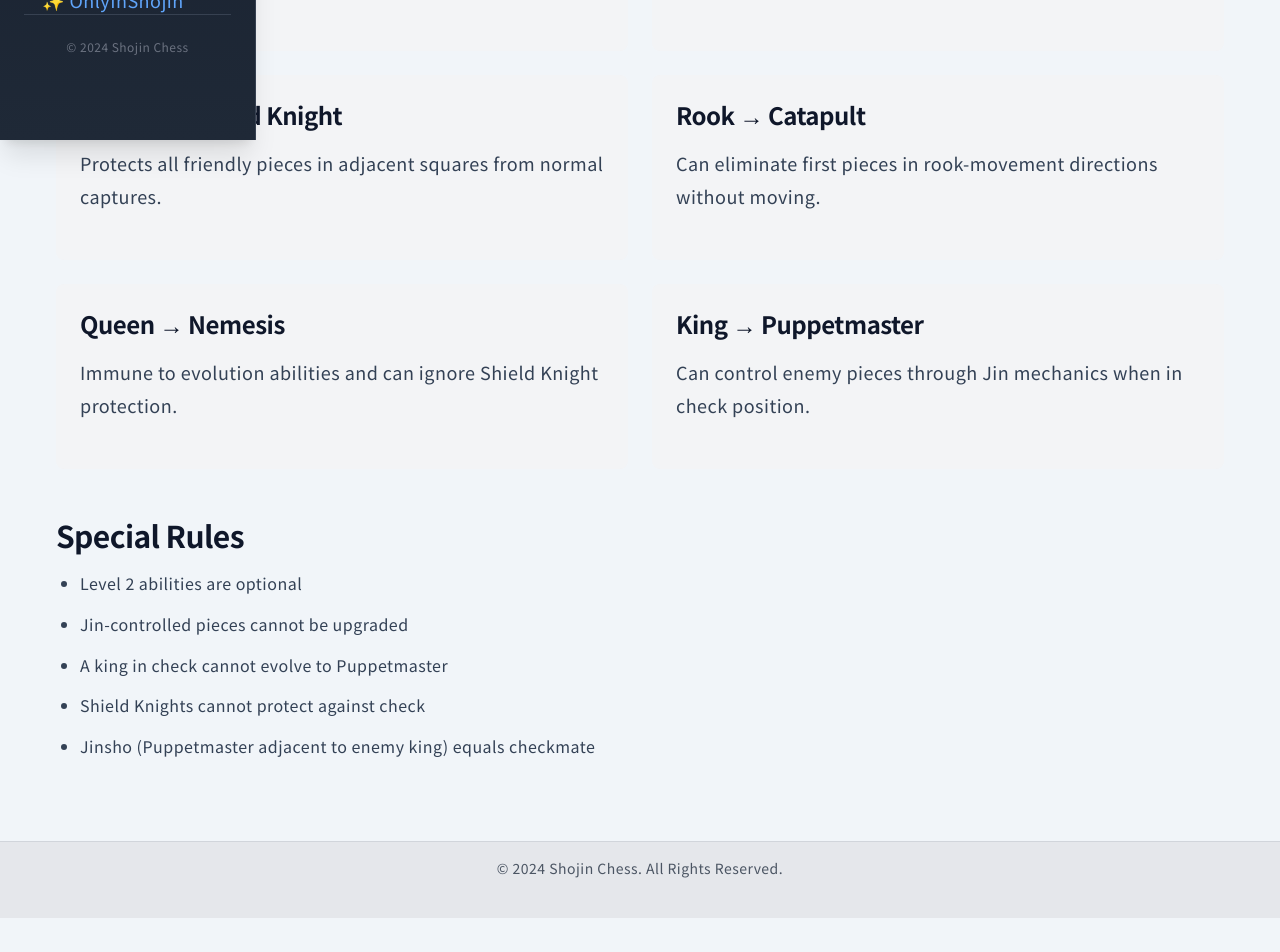
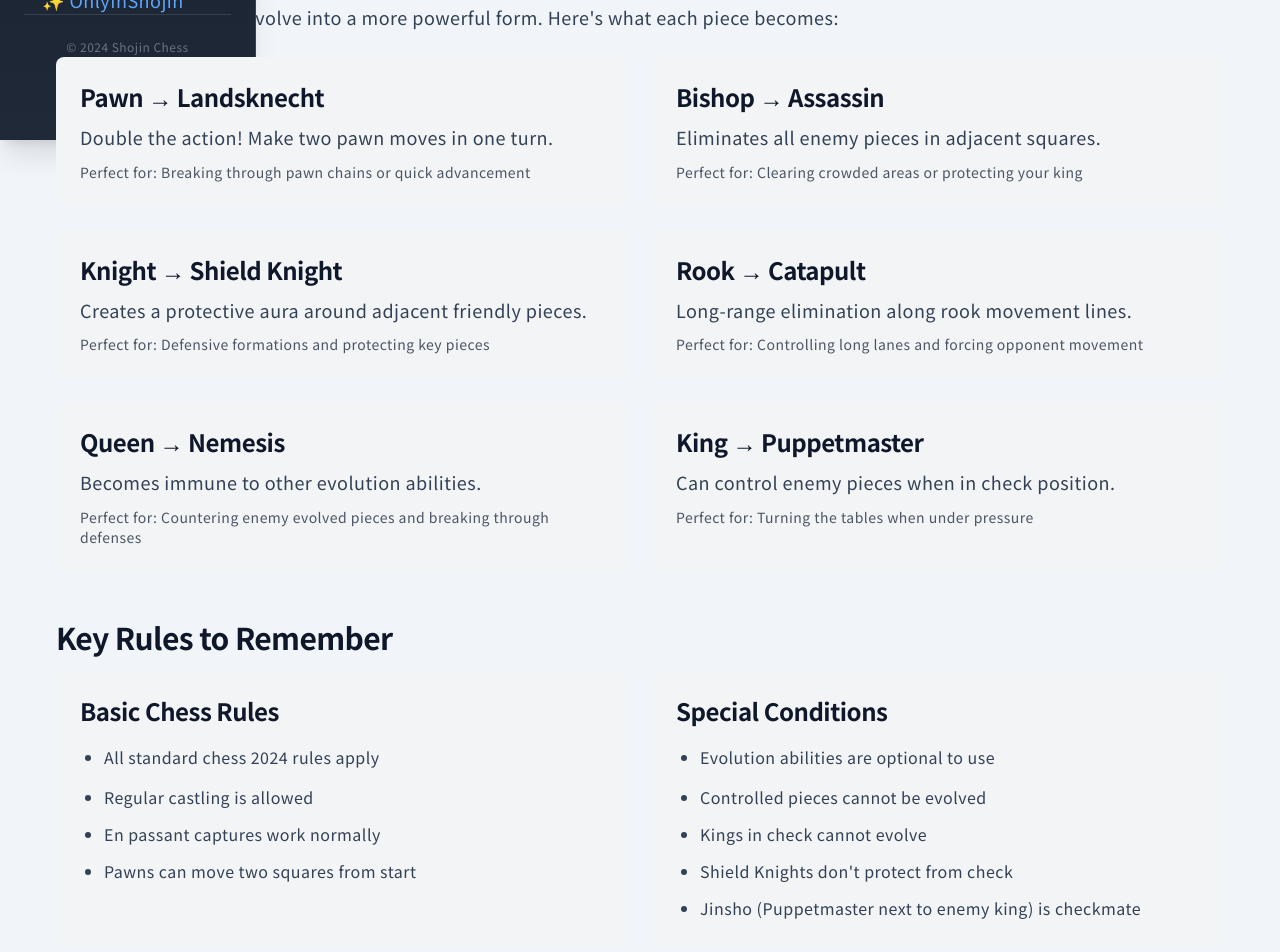
Before and after one commit to leonlama/ShojinTryoutNEXT, a Next.js app: page /howtoplay in a window 1280 px wide. Shown: the part 660-1612 px from the top of the page. Before the commit the page ends 1578 px from the top, so only its background shows below. Built offline with nearby package versions, Linux system fonts and the light colour scheme.

Commit message:
Add new How to play page

```diff
--- a/app/howtoplay/page.tsx
+++ b/app/howtoplay/page.tsx
@@ -4,57 +4,98 @@ export default function HowToPlay() {
             <h1 className="text-4xl font-bold text-center mb-8">How to Play Shojin</h1>
 
             <section className="mb-12">
-                <h2 className="text-3xl font-semibold mb-4">Basic Rules</h2>
-                <p>The game follows Chess 2024 rules (Castling, En passant, Pawns can move two squares from starting position)</p>
+                <h2 className="text-3xl font-semibold mb-4">Overview</h2>
+                <p className="mb-4">Shojin is an exciting variant of chess where pieces can evolve to gain powerful abilities. The game combines traditional chess strategy with dynamic power-ups that can dramatically change the course of the game.</p>
+                <div className="bg-gray-100 dark:bg-gray-800 p-6 rounded-lg mb-4">
+                    <h3 className="text-2xl font-semibold mb-2">Core Concepts</h3>
+                    <ul className="list-disc pl-6 space-y-2">
+                        <li>Start with standard chess rules and pieces</li>
+                        <li>Pieces can be upgraded to gain special abilities</li>
+                        <li>Upgrading costs one move - choose your timing wisely!</li>
+                        <li>Using abilities (except Puppetmaster) downgrades the piece</li>
+                    </ul>
+                </div>
             </section>
 
             <section className="mb-12">
                 <h2 className="text-3xl font-semibold mb-4">Evolution Abilities</h2>
-                <p>Each piece can be upgraded to gain a piece-specific ability. Upgrading is done by rotating the piece to show the larger side and costs one move.</p>
-                <p>Using an ability (except Puppetmaster) downgrades the piece and costs one move.</p>
+                <p className="mb-6">Each chess piece can evolve into a more powerful form. Here's what each piece becomes:</p>
 
-                <div className="grid grid-cols-1 md:grid-cols-2 gap-8 mt-6">
-                    <div className="bg-gray-100 dark:bg-gray-800 p-6 rounded-lg">
-                        <h3 className="text-2xl font-semibold mb-4">Pawn → Landsknecht</h3>
-                        <p>Can make two moves in one turn. Both moves follow pawn rules.</p>
+                <div className="grid grid-cols-1 md:grid-cols-2 gap-8">
+                    <div className="bg-gray-100 dark:bg-gray-800 p-6 rounded-lg transform hover:scale-102 transition-transform">
+                        <h3 className="text-2xl font-semibold mb-2">Pawn → Landsknecht</h3>
+                        <p className="mb-2">Double the action! Make two pawn moves in one turn.</p>
+                        <div className="text-sm text-gray-600 dark:text-gray-400">
+                            Perfect for: Breaking through pawn chains or quick advancement
+                        </div>
                     </div>
 
-                    <div className="bg-gray-100 dark:bg-gray-800 p-6 rounded-lg">
-                        <h3 className="text-2xl font-semibold mb-4">Bishop → Assassin</h3>
-                        <p>Can eliminate all enemy pieces in adjacent squares (8 fields).</p>
+                    <div className="bg-gray-100 dark:bg-gray-800 p-6 rounded-lg transform hover:scale-102 transition-transform">
+                        <h3 className="text-2xl font-semibold mb-2">Bishop → Assassin</h3>
+                        <p className="mb-2">Eliminates all enemy pieces in adjacent squares.</p>
+                        <div className="text-sm text-gray-600 dark:text-gray-400">
+                            Perfect for: Clearing crowded areas or protecting your king
+                        </div>
                     </div>
 
-                    <div className="bg-gray-100 dark:bg-gray-800 p-6 rounded-lg">
-                        <h3 className="text-2xl font-semibold mb-4">Knight → Shield Knight</h3>
-                        <p>Protects all friendly pieces in adjacent squares from normal captures.</p>
+                    <div className="bg-gray-100 dark:bg-gray-800 p-6 rounded-lg transform hover:scale-102 transition-transform">
+                        <h3 className="text-2xl font-semibold mb-2">Knight → Shield Knight</h3>
+                        <p className="mb-2">Creates a protective aura around adjacent friendly pieces.</p>
+                        <div className="text-sm text-gray-600 dark:text-gray-400">
+                            Perfect for: Defensive formations and protecting key pieces
+                        </div>
                     </div>
 
-                    <div className="bg-gray-100 dark:bg-gray-800 p-6 rounded-lg">
-                        <h3 className="text-2xl font-semibold mb-4">Rook → Catapult</h3>
-                        <p>Can eliminate first pieces in rook-movement directions without moving.</p>
+                    <div className="bg-gray-100 dark:bg-gray-800 p-6 rounded-lg transform hover:scale-102 transition-transform">
+                        <h3 className="text-2xl font-semibold mb-2">Rook → Catapult</h3>
+                        <p className="mb-2">Long-range elimination along rook movement lines.</p>
+                        <div className="text-sm text-gray-600 dark:text-gray-400">
+                            Perfect for: Controlling long lanes and forcing opponent movement
+                        </div>
                     </div>
 
-                    <div className="bg-gray-100 dark:bg-gray-800 p-6 rounded-lg">
-                        <h3 className="text-2xl font-semibold mb-4">Queen → Nemesis</h3>
-                        <p>Immune to evolution abilities and can ignore Shield Knight protection.</p>
+                    <div className="bg-gray-100 dark:bg-gray-800 p-6 rounded-lg transform hover:scale-102 transition-transform">
+                        <h3 className="text-2xl font-semibold mb-2">Queen → Nemesis</h3>
+                        <p className="mb-2">Becomes immune to other evolution abilities.</p>
+                        <div className="text-sm text-gray-600 dark:text-gray-400">
+                            Perfect for: Countering enemy evolved pieces and breaking through defenses
+                        </div>
                     </div>
 
-                    <div className="bg-gray-100 dark:bg-gray-800 p-6 rounded-lg">
-                        <h3 className="text-2xl font-semibold mb-4">King → Puppetmaster</h3>
-                        <p>Can control enemy pieces through Jin mechanics when in check position.</p>
+                    <div className="bg-gray-100 dark:bg-gray-800 p-6 rounded-lg transform hover:scale-102 transition-transform">
+                        <h3 className="text-2xl font-semibold mb-2">King → Puppetmaster</h3>
+                        <p className="mb-2">Can control enemy pieces when in check position.</p>
+                        <div className="text-sm text-gray-600 dark:text-gray-400">
+                            Perfect for: Turning the tables when under pressure
+                        </div>
                     </div>
                 </div>
             </section>
 
             <section className="mb-12">
-                <h2 className="text-3xl font-semibold mb-4">Special Rules</h2>
-                <ul className="list-disc pl-6">
-                    <li>Level 2 abilities are optional</li>
-                    <li>Jin-controlled pieces cannot be upgraded</li>
-                    <li>A king in check cannot evolve to Puppetmaster</li>
-                    <li>Shield Knights cannot protect against check</li>
-                    <li>Jinsho (Puppetmaster adjacent to enemy king) equals checkmate</li>
-                </ul>
+                <h2 className="text-3xl font-semibold mb-4">Key Rules to Remember</h2>
+                <div className="grid grid-cols-1 md:grid-cols-2 gap-6">
+                    <div className="bg-gray-100 dark:bg-gray-800 p-6 rounded-lg">
+                        <h3 className="text-2xl font-semibold mb-4">Basic Chess Rules</h3>
+                        <ul className="list-disc pl-6 space-y-2">
+                            <li>All standard chess 2024 rules apply</li>
+                            <li>Regular castling is allowed</li>
+                            <li>En passant captures work normally</li>
+                            <li>Pawns can move two squares from start</li>
+                        </ul>
+                    </div>
+
+                    <div className="bg-gray-100 dark:bg-gray-800 p-6 rounded-lg">
+                        <h3 className="text-2xl font-semibold mb-4">Special Conditions</h3>
+                        <ul className="list-disc pl-6 space-y-2">
+                            <li>Evolution abilities are optional to use</li>
+                            <li>Controlled pieces cannot be evolved</li>
+                            <li>Kings in check cannot evolve</li>
+                            <li>Shield Knights don't protect from check</li>
+                            <li>Jinsho (Puppetmaster next to enemy king) is checkmate</li>
+                        </ul>
+                    </div>
+                </div>
             </section>
         </div>
     );
```
